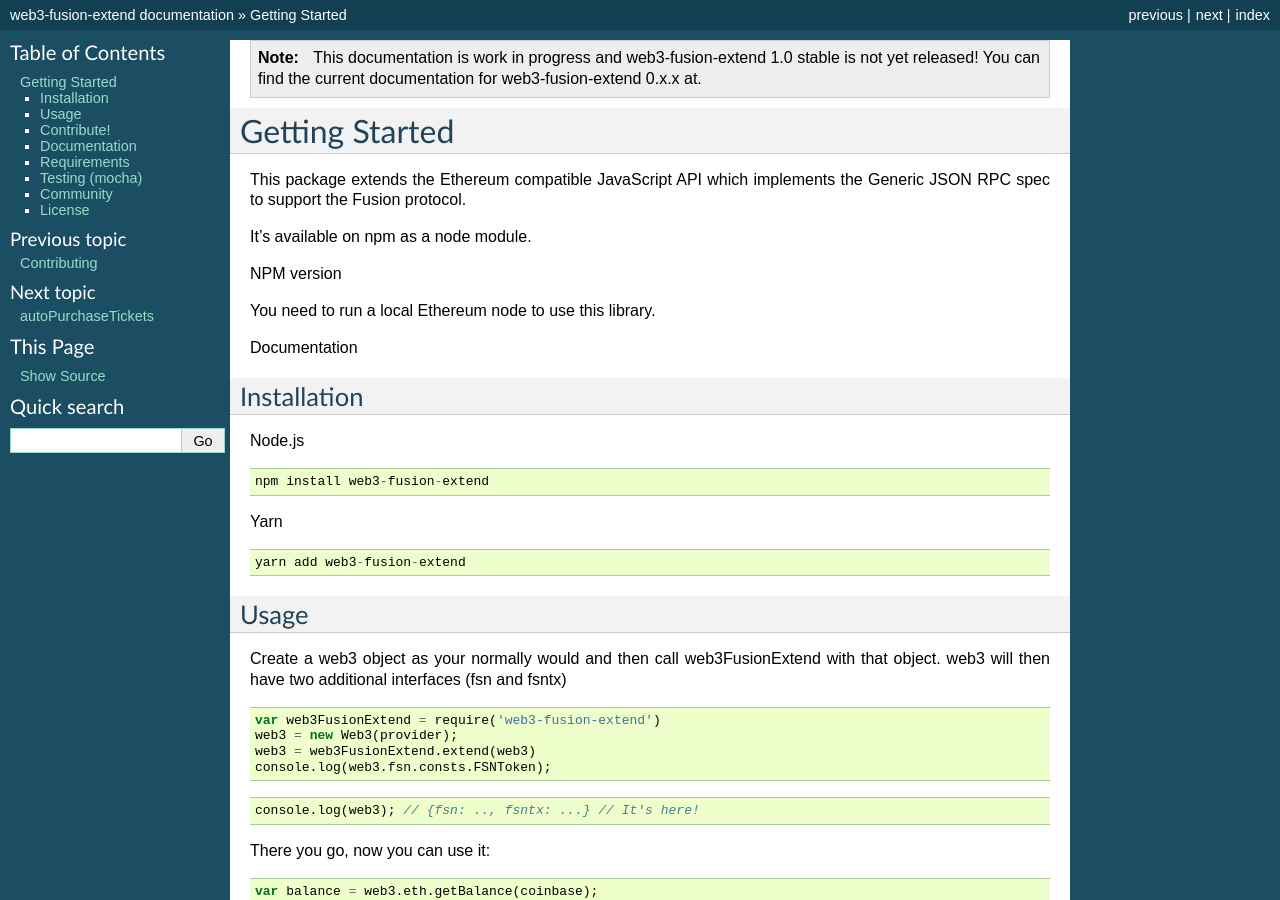
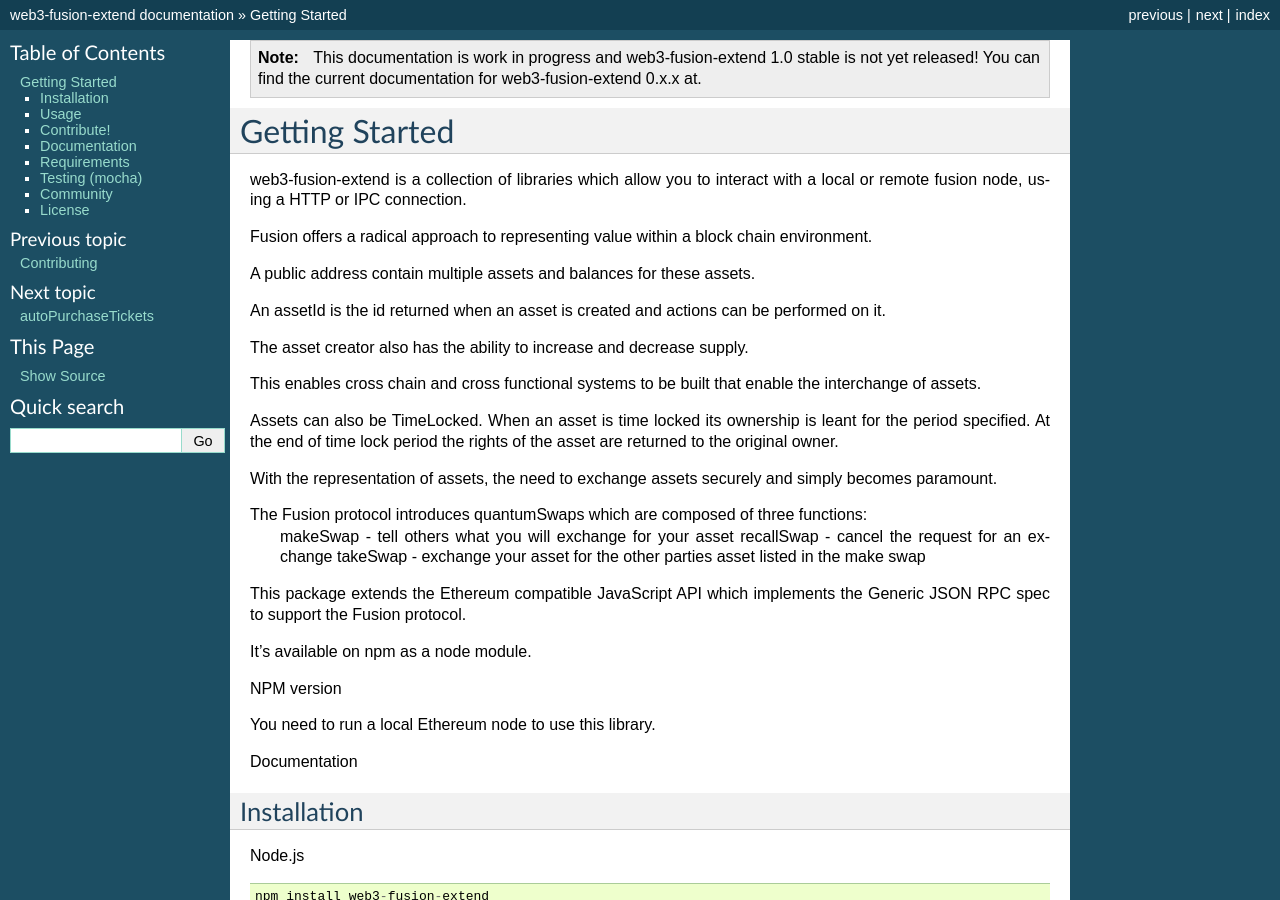
Before and after one commit to FUSIONFoundation/web3-fusion-extend, a Sphinx documentation site: the page built from docs/getting-started.rst, in a window 1280 px wide and 900 px high. Built offline with Sphinx 7.4.7, drawn with Linux system fonts in a browser that asks for light colours.

Commit message:
more comments

```diff
--- a/docs/getting-started.rst
+++ b/docs/getting-started.rst
@@ -4,6 +4,30 @@
 ===============
 Getting Started
 ===============
+
+web3-fusion-extend is a collection of libraries which allow you to interact with a local or remote fusion node,
+using a HTTP or IPC connection.
+
+Fusion offers a radical approach to representing value within a block chain environment.
+
+A public address contain multiple assets and balances for these assets.
+
+An assetId is the id returned when an asset is created and actions can be performed on it.
+
+The asset creator also has the ability to increase and decrease supply.
+
+This enables cross chain and cross functional systems to be built that enable the interchange of assets.
+
+Assets can also be TimeLocked.  When an asset is time locked its ownership is leant for the period specified.
+At the end of time lock period the rights of the asset are returned to the original owner.
+
+With the representation of assets, the need to exchange assets securely and simply becomes paramount.
+
+The Fusion protocol introduces quantumSwaps which are composed of three functions:
+        makeSwap - tell others what you will exchange for your asset
+        recallSwap - cancel the request for an exchange
+        takeSwap - exchange your asset for the other parties asset listed in the make swap
+
 
 This package extends the Ethereum compatible JavaScript API which implements the Generic JSON RPC spec to support the Fusion protocol.
 
```
Also changed, not shown: docs/README.md (+1 -1 lines).
